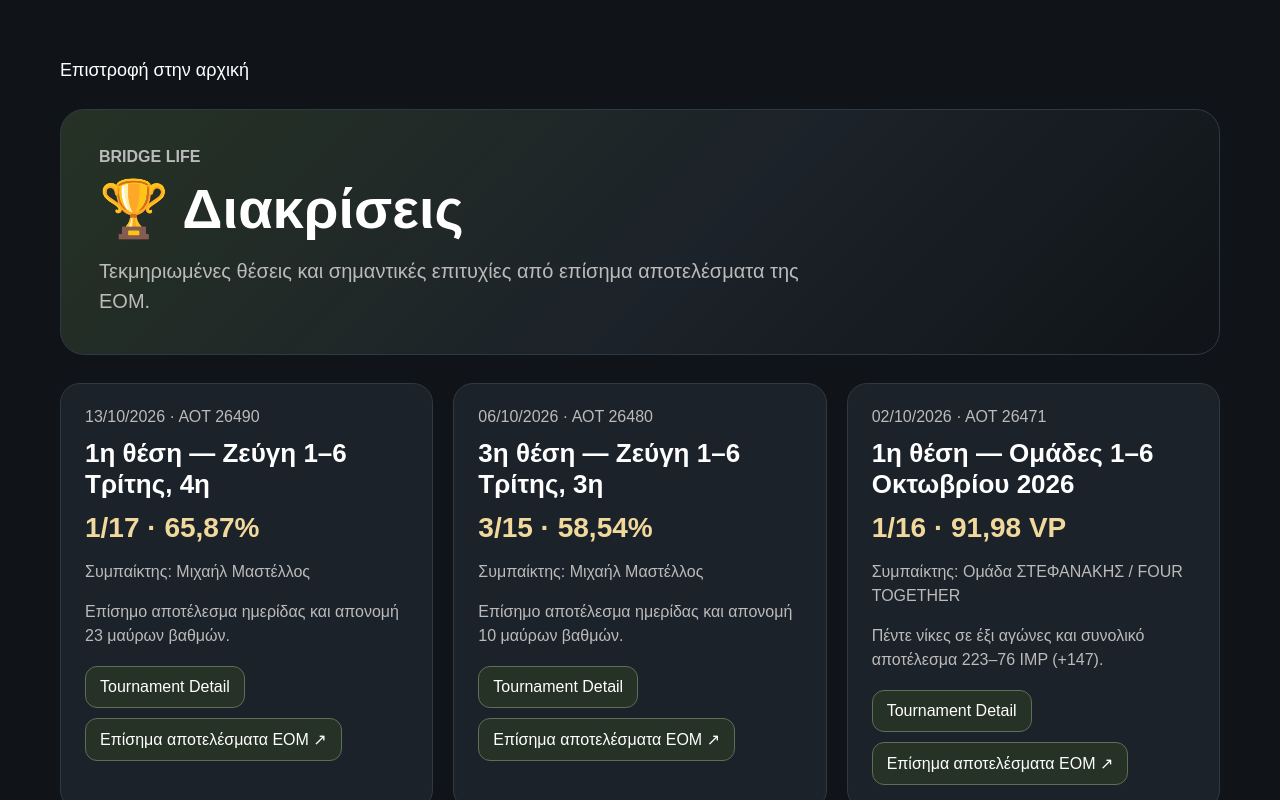
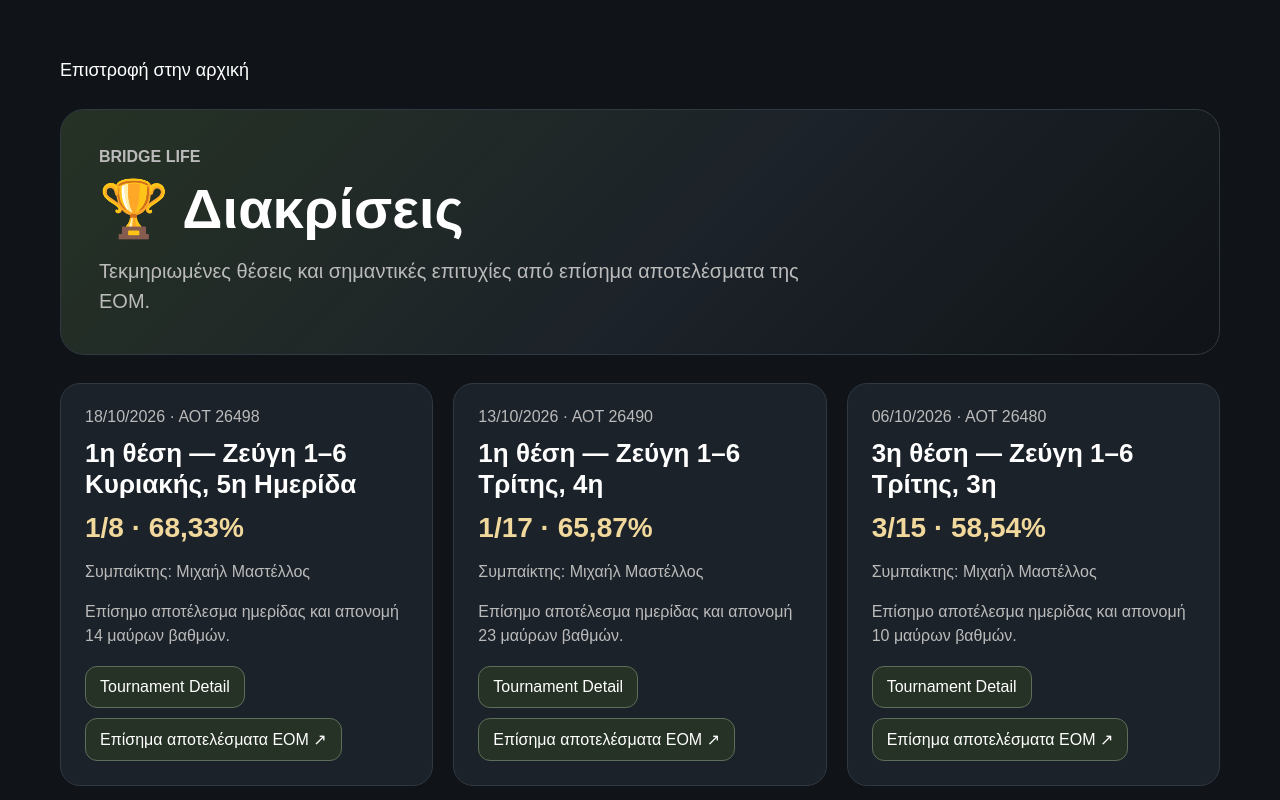
Before and after one commit to nick1stef2/bridge-life, a React (Vite) app: page /achievements in a window 1280 px wide. Shown: the top 800 px of the page. Built offline with nearby package versions, Linux system fonts and the light colour scheme.

Commit message:
Add Event 207790 achievement

```diff
--- a/src/data/achievementsData.js
+++ b/src/data/achievementsData.js
@@ -1,4 +1,15 @@
 export const achievementsData = [
+  {
+    id: "achievement-207790",
+    date: "2026-10-18",
+    title: "1η θέση — Ζεύγη 1–6 Κυριακής, 5η Ημερίδα",
+    organization: "ΑΟΤ 26498",
+    partner: "Μιχαήλ Μαστέλλος",
+    result: "1/8 · 68,33%",
+    note: "Επίσημο αποτέλεσμα ημερίδας και απονομή 14 μαύρων βαθμών.",
+    officialUrl: "https://hellasbridge.org/results/207790",
+    tournamentId: "aot-26498-2026-10-18",
+  },
   {
     id: "achievement-207562",
     date: "2026-10-13",
--- a/src/data/tournamentsData.js
+++ b/src/data/tournamentsData.js
@@ -115,6 +115,7 @@ export const tournamentsData = [
     playedBoards: 20,
     location: null,
     includeInPersonalStats: true,
+    achievementId: "achievement-207790",
     verificationStatus: "verified",
     verificationNotes: "Επιβεβαιωμένο από το επίσημο αποτέλεσμα ΕΟΜ 207790 και την κάρτα ζεύγους 21.",
     notes: "1η θέση για το ζευγάρι Νίκος Στεφανάκης – Μιχαήλ Μαστέλλος με 68,33%. Νέα απονομή: 14 μαύροι βαθμοί.",
```
